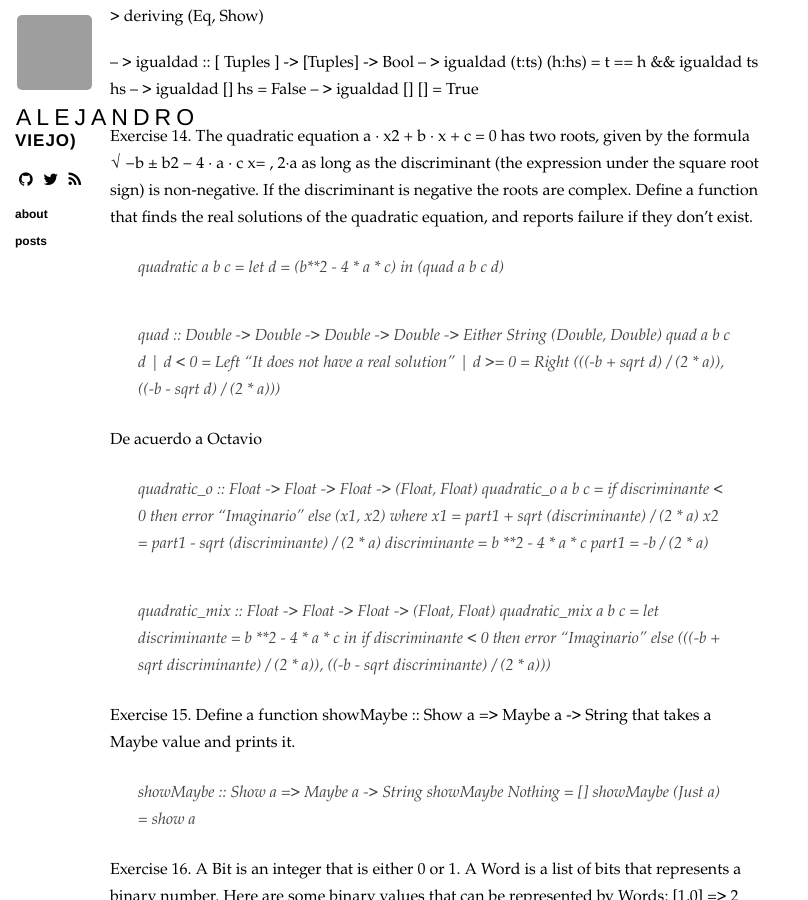
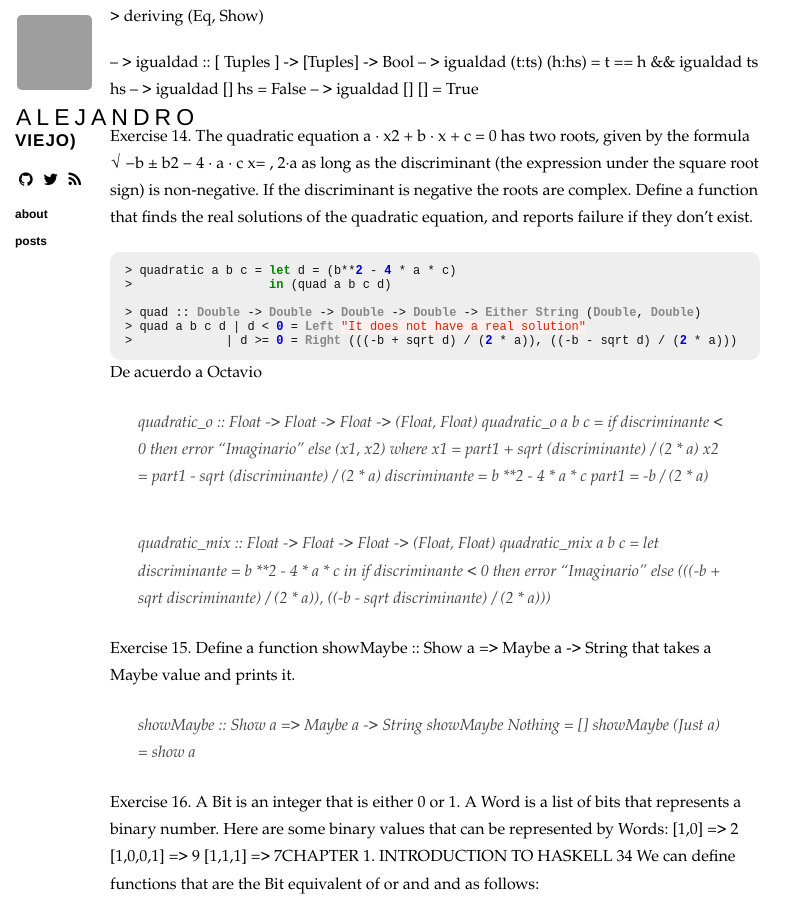
Before and after one commit to holman/left, a Jekyll site: the page built from _posts/2013-09-05-SolutionsToCh01.md, in a window 1280 px wide and 900 px high, scrolled down 316 px. Shown: the whole window, without its empty margins (0-808 px from the left). Built offline with Jekyll 4.4.1, drawn with Linux system fonts in a browser that asks for light colours; nearby versions of some CDN libraries; Markdown is read by kramdown in place of the engine named in the settings; comment, search, counter and statistics services are not loaded; grey boxes are pictures that could not be loaded.

Commit message:
Tratando de hhacer que formatee el código de haskell

```diff
--- a/_posts/2013-09-05-SolutionsToCh01.md
+++ b/_posts/2013-09-05-SolutionsToCh01.md
@@ -39,12 +39,16 @@ is non-negative. If the discriminant is negative the roots are complex.
 Define a function that finds the real solutions of the quadratic equation,
 and reports failure if they don’t exist.
 
+{% highlight haskell%}
+
 > quadratic a b c = let d = (b**2 - 4 * a * c)
 >                   in (quad a b c d)
 
 > quad :: Double -> Double -> Double -> Double -> Either String (Double, Double)
 > quad a b c d | d < 0 = Left "It does not have a real solution"
 >             | d >= 0 = Right (((-b + sqrt d) / (2 * a)), ((-b - sqrt d) / (2 * a)))
+
+{% endhighlight %}
 
 De acuerdo a Octavio
 
```
